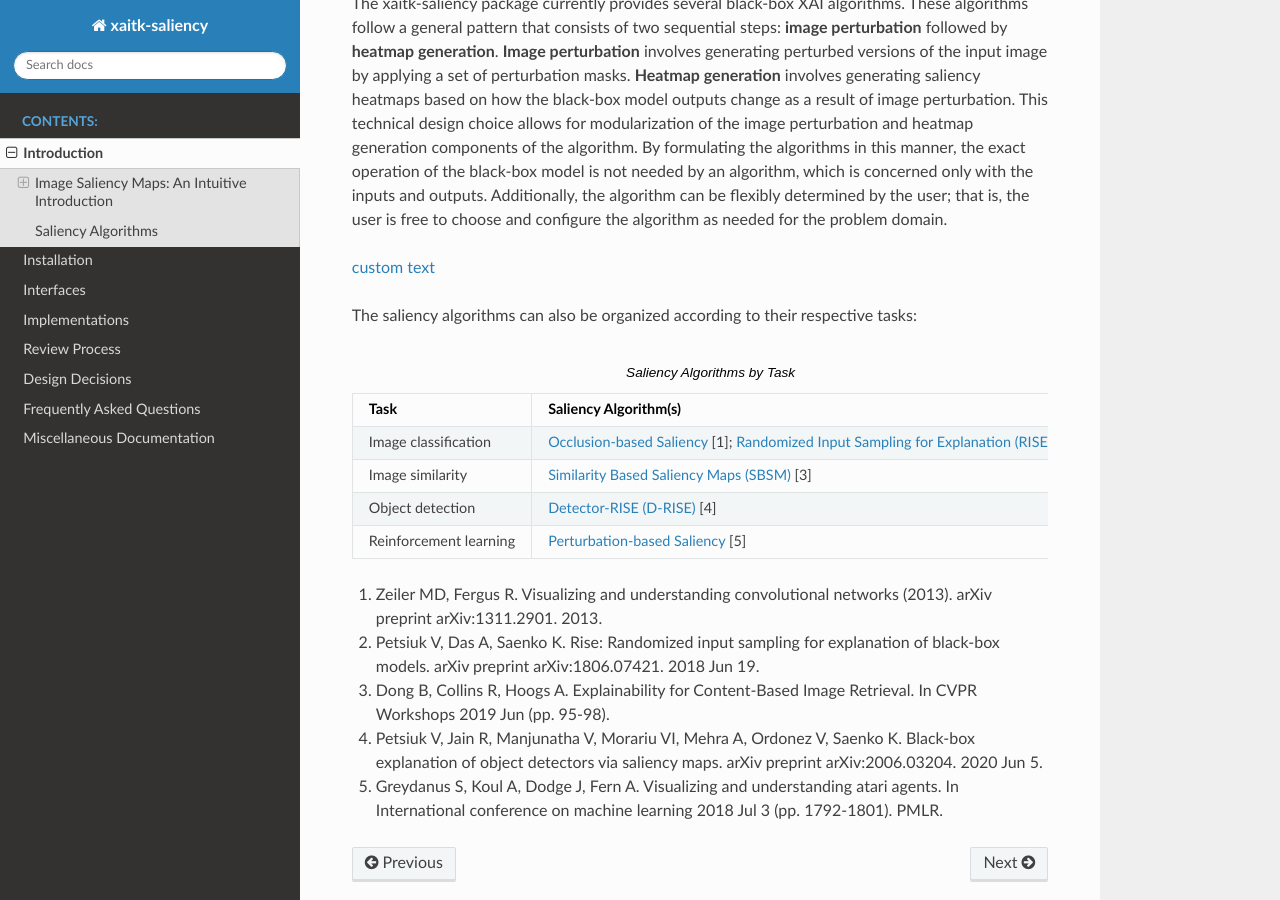
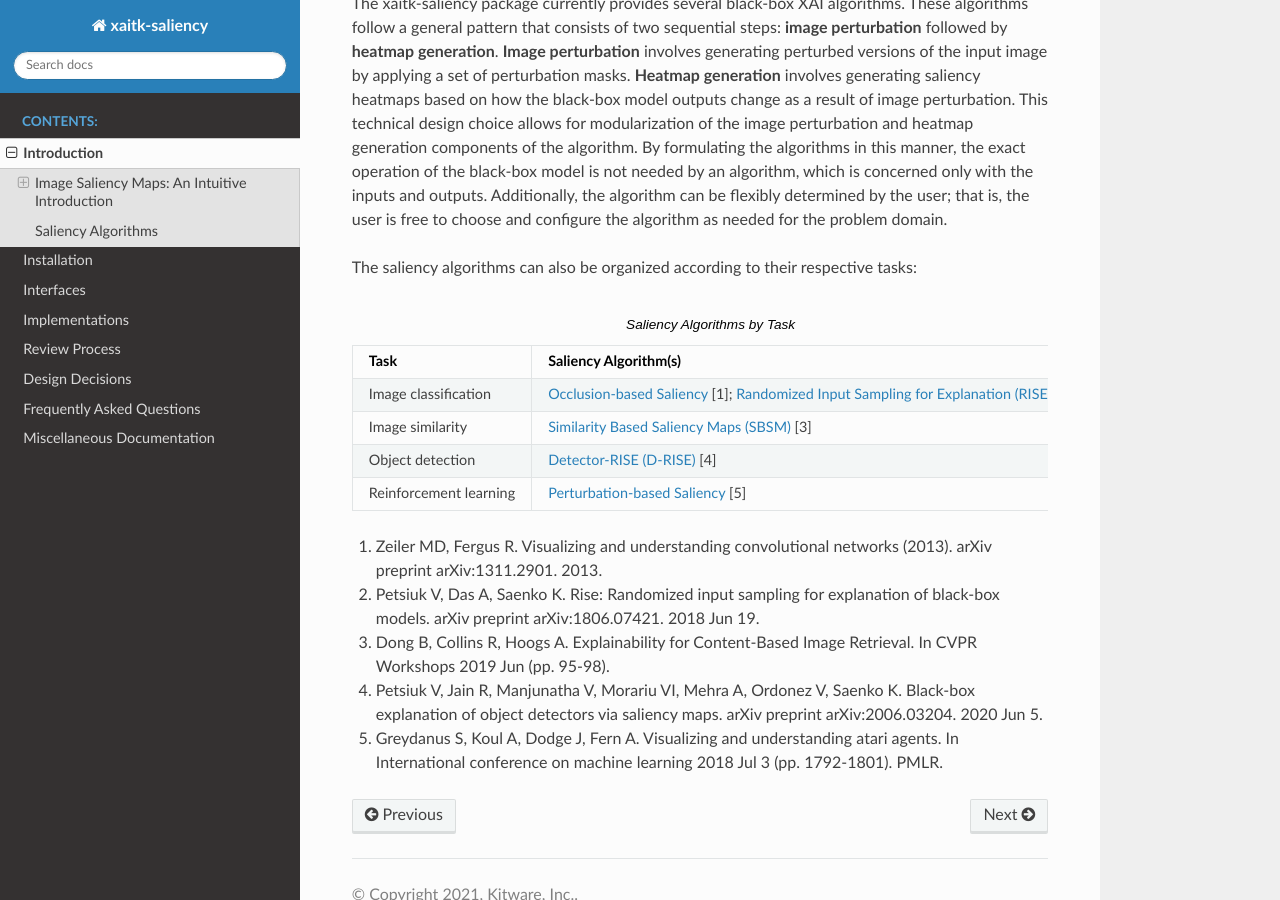
Before and after one commit to XAITK/xaitk-saliency, a Sphinx documentation site: the page built from docs/introduction.rst, in a window 1280 px wide and 900 px high, scrolled down 7146 px. Built offline with Sphinx 7.4.7 and the Read the Docs theme 2.0.0, drawn with Linux system fonts in a browser that asks for light colours; pages that are not in the unit, such as notebooks, are missing from menus.

Commit message:
Remove mistaken addition
Accidental "test" line for sphinx functionality made it through in a
previous branch. This removes it.

```diff
--- a/docs/introduction.rst
+++ b/docs/introduction.rst
@@ -318,8 +318,6 @@ an algorithm, which is concerned only with the inputs and outputs.
 Additionally, the algorithm can be flexibly determined by the user; that is, the user is free to choose and configure
 the algorithm as needed for the problem domain.
 
-:ref:`custom text <Class: SlidingWindow>`
-
 The saliency algorithms can also be organized according to their respective tasks:
 
 .. list-table:: Saliency Algorithms by Task
```
